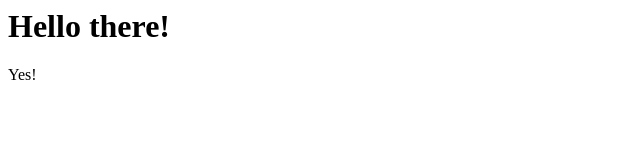
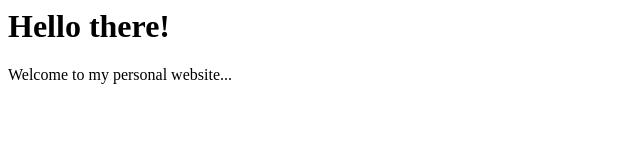
Before and after one commit to Joilr/hello_world, a plain HTML site: page index.html in a window 1280 px wide. Shown: the whole page, without its empty margins (0-640 px from the left). Drawn offline with Linux system fonts and the light colour scheme.

Commit message:
initalcommit

```diff
--- a/index.html
+++ b/index.html
@@ -7,6 +7,6 @@
 </head>
 <body>
     <h1>Hello there!</h1>
-    <p>Yes!</p>
+    <p>Welcome to my personal website...</p>
 </body>
 </html>
```
